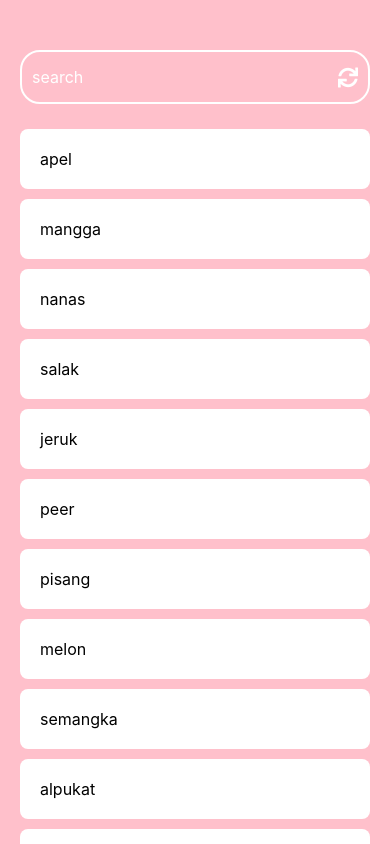
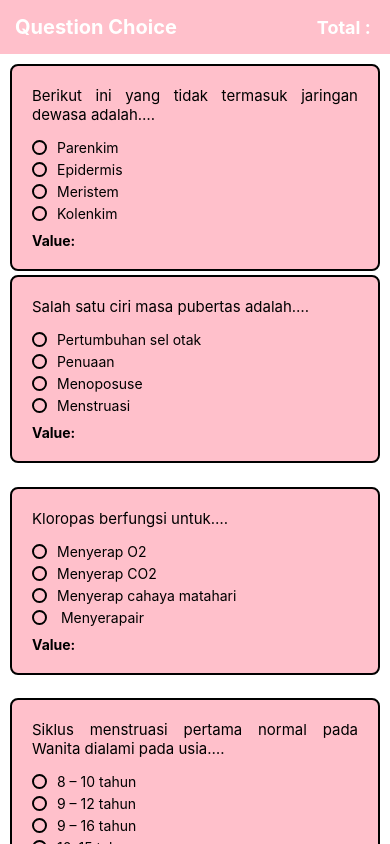
Before and after one commit to andikscript/activity-indicator-custom, a React Native app: screen / in a window 390 px wide. Built offline with nearby package versions, Linux system fonts and the light colour scheme.

Commit message:
add form multiple choice

```diff
--- a/App.js
+++ b/App.js
@@ -5,6 +5,7 @@ import { dataShow } from './components/Search/Data';
 
 import {Container, Dna} from './components/Dna';
 import { FloatingButton } from './components/FloatingButton';
+import { MultipleChoice } from './components/MultipleChoice/MultipleChoice';
 import { Search } from './components/Search/Search';
 import { Snake } from './components/Snake';
 
@@ -37,8 +38,9 @@ const App = () => {
 
       {/* <FloatingButton /> */}
 
-      <Search data={dataShow} />
+      {/* <Search data={dataShow} /> */}
 
+      <MultipleChoice />
     </View>
   );
 };
--- /dev/null
+++ b/components/MultipleChoice/MultipleChoice.js
@@ -0,0 +1,80 @@
+import React, {createContext, useEffect, useLayoutEffect, useState} from 'react';
+import {Dimensions, FlatList, LogBox, ScrollView, StyleSheet, Text, TouchableOpacity, View, VirtualizedList} from 'react-native';
+import { MultipleChoiceView } from './MultipleChoiceView';
+import { question } from './Question';
+
+export const contextTotal = createContext({
+  total: null,
+  setTotal: () => {},
+});
+
+const shuffle = (array)  => {
+  let currentIndex = array.length,
+    randomIndex;
+  while (currentIndex != 0) {
+    randomIndex = Math.floor(Math.random() * currentIndex);
+    currentIndex--;
+    [array[currentIndex], array[randomIndex]] = [
+      array[randomIndex],
+      array[currentIndex],
+    ];
+    return array;
+  }
+}
+
+export const MultipleChoice = () => {
+  const [total, setTotal] = useState(null);
+  const value = {total, setTotal};
+
+  useEffect(() => {
+      LogBox.ignoreLogs(['VirtualizedLists should never be nested']);
+      LogBox.ignoreAllLogs();
+  })
+  return (
+    <View
+      style={{
+        flex: 1,
+      }}>
+      <View style={style.header}>
+        <Text style={style.textHeader}>Question Choice</Text>
+        <Text style={style.total}>Total : {total}</Text>
+      </View>
+      <ScrollView
+        contentContainerStyle={{
+          paddingTop: 10,
+          paddingBottom: 10,
+        }}>
+        <contextTotal.Provider value={value}>
+          {
+            question.map(item => (
+            <MultipleChoiceView
+              question={item.question}
+              result={item.result}
+              answer={item.answer}
+            />
+          ))}
+        </contextTotal.Provider>
+      </ScrollView>
+    </View>
+  );
+}
+
+const style = StyleSheet.create({
+  header: {
+    backgroundColor: 'pink',
+    padding: 15,
+    flexDirection: 'row',
+    justifyContent: 'space-between',
+    alignItems: 'center',
+  },
+  textHeader: {
+    color: 'white',
+    fontWeight: 'bold',
+    fontSize: 20,
+  },
+  total: {
+    color: 'white',
+    fontWeight: 'bold',
+    fontSize: 18,
+  },
+});
--- /dev/null
+++ b/components/MultipleChoice/MultipleChoiceView.js
@@ -0,0 +1,109 @@
+import React, {useContext, useEffect, useLayoutEffect, useState} from 'react';
+import {
+  FlatList,
+  StyleSheet,
+  Text,
+  TouchableOpacity,
+  View,
+} from 'react-native';
+import { contextTotal } from './MultipleChoice';
+
+export const MultipleChoiceView = ({question, result, answer}) => {
+  const [selectedId, setSelectedId] = useState(null);
+  const [value, setValue] = useState(null);
+  const [disabled, setDisabled] = useState(false);
+
+  const {total, setTotal} = useContext(contextTotal);
+
+  const renderItem = ({item}) => {
+    const backgroundColor = item.id === selectedId ? "black" : "transparent";
+    return (
+      <Item
+        item={item}
+        backgroundColor={backgroundColor}
+        onPress={() => {
+          setSelectedId(item.id);
+          if (item.id === result) {
+            setValue(value + 1);
+            setTotal(total + 1);
+          } else {
+            setValue(0);
+            setTotal(total + 0);
+          }
+          setDisabled(!disabled);
+        }}
+        disabled={disabled}
+      />
+    );
+  };
+
+  return (
+    <View style={{flex: 1}}>
+      <View style={style.container}>
+        <Text style={style.question}>{question}</Text>
+        <FlatList
+          data={answer}
+          renderItem={renderItem}
+          keyExtractor={item => item.id}
+        />
+        <Text style={{
+          color: "black",
+          marginTop: 10,
+          fontWeight: "bold"
+        }}>Value: {value} </Text>
+      </View>
+    </View>
+  );
+};
+
+const Item = ({item, backgroundColor, onPress, disabled}) => (
+  <View style={style.containerItem}>
+    <View style={style.containerRadioButton}>
+      <TouchableOpacity
+        style={[{backgroundColor: backgroundColor}, style.radioButton]}
+        onPress={onPress}
+        disabled={disabled}
+      />
+    </View>
+    <View style={[{ flex: 1}, style.containerRadioButton]}>
+      <Text style={style.answered}>{item.answered}</Text>
+    </View>
+  </View>
+);
+
+const style = StyleSheet.create({
+  container: {
+    backgroundColor: 'pink',
+    borderWidth: 2,
+    marginHorizontal: 10,
+    padding: 20,
+    borderRadius: 8,
+    marginBottom: 10,
+  },
+  question: {
+    color: 'black',
+    fontSize: 15,
+    marginBottom: 10,
+    textAlign: 'justify',
+  },
+  containerItem: {
+    marginTop: 5,
+    flexDirection: 'row',
+  },
+  containerRadioButton: {
+    justifyContent: 'center',
+  },
+  radioButton: {
+    width: 15,
+    height: 15,
+    borderRadius: 50,
+    borderWidth: 2,
+    marginEnd: 10,
+  },
+  answered: {
+    fontSize: 14,
+    color: 'black',
+    textAlign: 'justify',
+    color: "black"
+  },
+});
--- /dev/null
+++ b/components/MultipleChoice/Question.js
@@ -0,0 +1,233 @@
+export const question = [
+  {
+    id: 1,
+    question: 'Berikut ini yang tidak termasuk jaringan dewasa adalah….',
+    result: 'C',
+    answer: [
+      {
+        id: 'A',
+        answered: 'Parenkim',
+      },
+      {
+        id: 'B',
+        answered: 'Epidermis',
+      },
+      {
+        id: 'C',
+        answered: 'Meristem',
+      },
+      {
+        id: 'D',
+        answered: 'Kolenkim',
+      },
+    ],
+  },
+  {
+    id: 2,
+    question: 'Salah satu ciri masa pubertas adalah….',
+    result: 'D',
+    answer: [
+      {
+        id: 'A',
+        answered: 'Pertumbuhan sel otak',
+      },
+      {
+        id: 'B',
+        answered: 'Penuaan',
+      },
+      {
+        id: 'C',
+        answered: 'Menoposuse',
+      },
+      {
+        id: 'D',
+        answered: 'Menstruasi',
+      },
+    ],
+  },
+  {
+    id: 3,
+    question: 'Kloropas berfungsi untuk….',
+    result: 'C',
+    answer: [
+      {
+        id: 'A',
+        answered: 'Menyerap O2',
+      },
+      {
+        id: 'B',
+        answered: 'Menyerap CO2',
+      },
+      {
+        id: 'C',
+        answered: 'Menyerap cahaya matahari',
+      },
+      {
+        id: 'D',
+        answered: ' Menyerapair',
+      },
+    ],
+  },
+  {
+    id: 4,
+    question:
+      'Siklus menstruasi pertama normal pada Wanita dialami pada usia….',
+    result: 'C',
+    answer: [
+      {
+        id: 'A',
+        answered: '8 – 10 tahun',
+      },
+      {
+        id: 'B',
+        answered: '9 – 12 tahun',
+      },
+      {
+        id: 'C',
+        answered: '9 – 16 tahun',
+      },
+      {
+        id: 'D',
+        answered: '10–15 tahun',
+      },
+    ],
+  },
+  {
+    id: 5,
+    question: 'Menutupnya daun putri malu akibat sentuhan disebut gerak….',
+    result: 'C',
+    answer: [
+      {
+        id: 'A',
+        answered: 'Tirgmotropisme',
+      },
+      {
+        id: 'B',
+        answered: 'Termonasti',
+      },
+      {
+        id: 'C',
+        answered: 'Seismonasti',
+      },
+      {
+        id: 'D',
+        answered: 'Fotonasti',
+      },
+    ],
+  },
+  {
+    id: 6,
+    question: 'Urutan perkembangan hewan pada masa embrionik adalah….',
+    result: 'C',
+    answer: [
+      {
+        id: 'A',
+        answered: 'Zigot– morula–gastrula– blastula',
+      },
+      {
+        id: 'B',
+        answered: 'Zigot– blastula–morula–gastrula',
+      },
+      {
+        id: 'C',
+        answered: 'Zigot– morula– blastula–gastrula',
+      },
+      {
+        id: 'D',
+        answered: 'Zigot–blastula–gastrula–morula',
+      },
+    ],
+  },
+  {
+    id: 7,
+    question: 'Sklereid berasal dari jaringan…',
+    result: 'B',
+    answer: [
+      {
+        id: 'A',
+        answered: 'Epidermis',
+      },
+      {
+        id: 'B',
+        answered: 'Parenkim',
+      },
+      {
+        id: 'C',
+        answered: 'Kolenkim',
+      },
+      {
+        id: 'D',
+        answered: 'Endodermis',
+      },
+    ],
+  },
+  {
+    id: 8,
+    question: 'Katak mengalami peristiwa perkembangan yang disebut…',
+    result: 'A',
+    answer: [
+      {
+        id: 'A',
+        answered: 'Metamorfosis',
+      },
+      {
+        id: 'B',
+        answered: 'Metagenesis',
+      },
+      {
+        id: 'C',
+        answered: 'Morfologi',
+      },
+      {
+        id: 'D',
+        answered: 'Metafora',
+      },
+    ],
+  },
+  {
+    id: 9,
+    question: 'Jaringan spons pada daun mempunyai fungsi…',
+    result: 'C',
+    answer: [
+      {
+        id: 'A',
+        answered: 'Menyerap cahaya matahari untuk fotosintesis',
+      },
+      {
+        id: 'B',
+        answered: 'Menampung O2 untuk fotosintesis',
+      },
+      {
+        id: 'C',
+        answered: 'Proses fotosintesis',
+      },
+      {
+        id: 'D',
+        answered: 'Menampung CO2 untuk fotosintesis',
+      },
+    ],
+  },
+  {
+    id: 10,
+    question: 'Berikut ini organisme yang mengalami metagenesis, kecuali….',
+    result: 'D',
+    answer: [
+      {
+        id: 'A',
+        answered: 'Lumut',
+      },
+      {
+        id: 'B',
+        answered: 'Ubur-ubur',
+      },
+      {
+        id: 'C',
+        answered: 'Paku',
+      },
+      {
+        id: 'D',
+        answered: 'Serangga',
+      },
+    ],
+  },
+];
```
